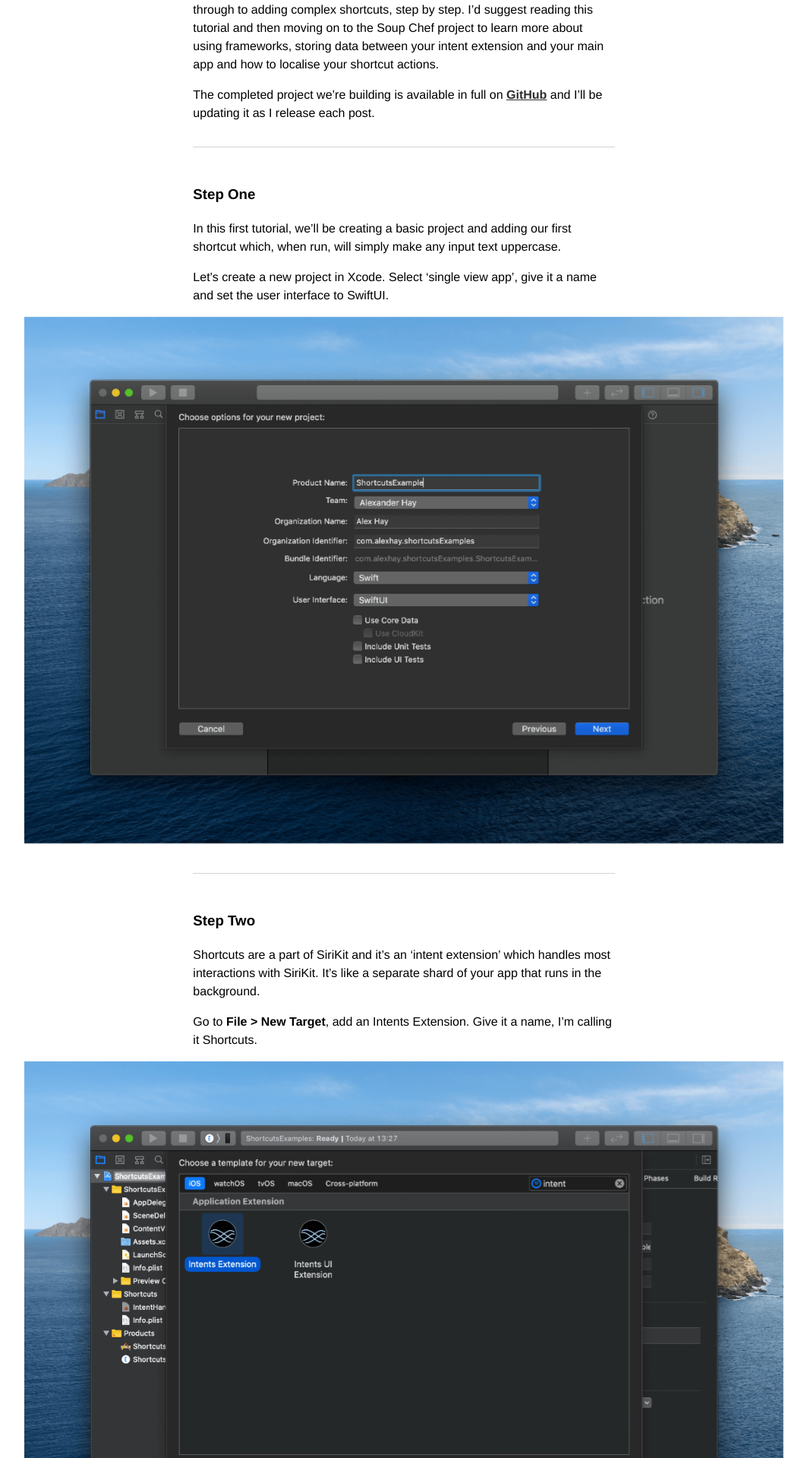
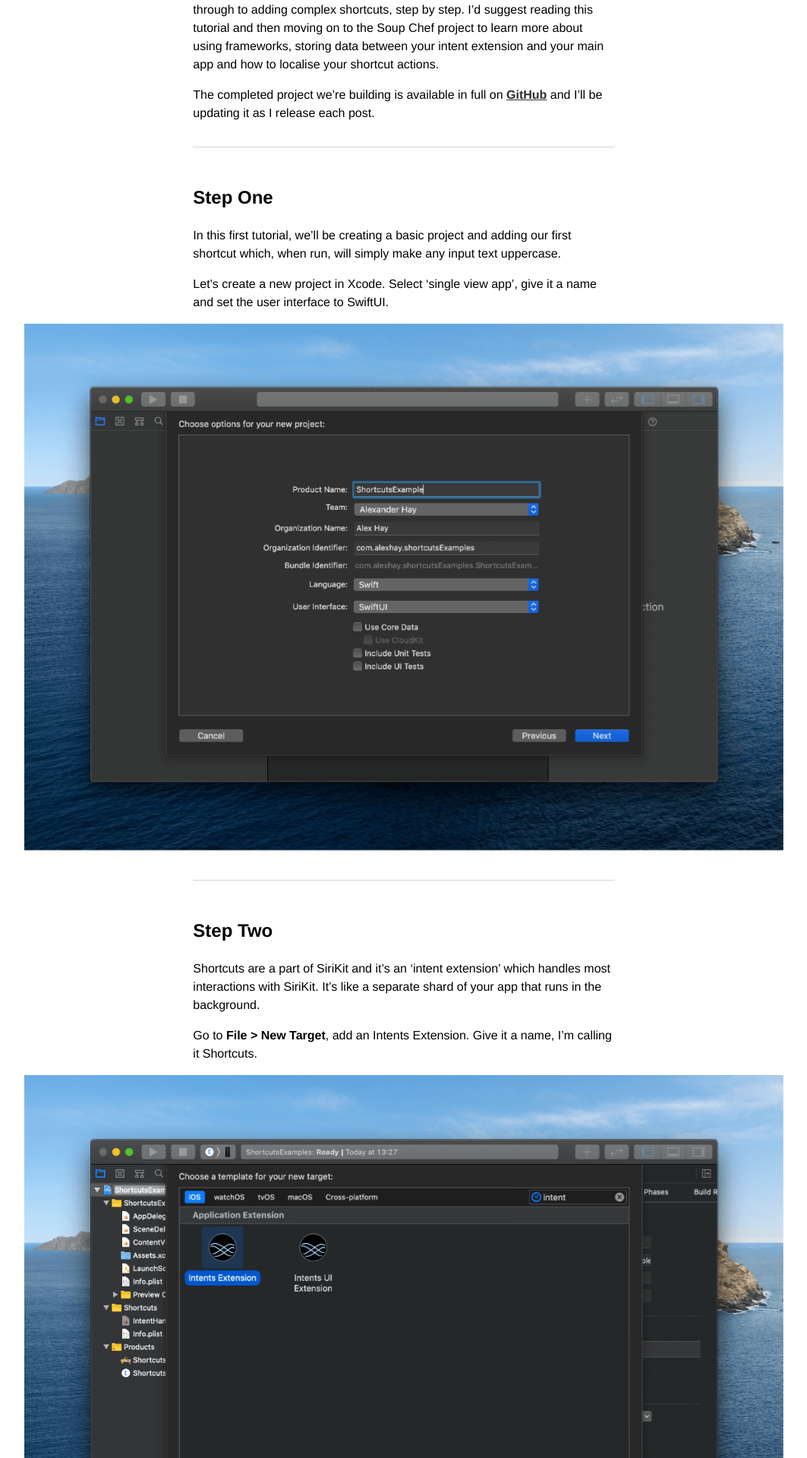
Before and after one commit to mralexhay/mralexhay.github.io, a Jekyll site: the page built from _posts/2020-04-04-adding-shortcuts-to-an-app-1.md, in a window 1280 px wide. Shown: the part 604-2523 px from the top of the page at 76% size, without its empty margins (108-1171 px from the left). Built offline with Jekyll 4.4.1, drawn with Linux system fonts in a browser that asks for light colours; some web fonts are replaced; comment, search, counter and statistics services are not loaded.

```diff
--- a/_posts/2020-04-04-adding-shortcuts-to-an-app-1.md
+++ b/_posts/2020-04-04-adding-shortcuts-to-an-app-1.md
@@ -17,7 +17,7 @@ The completed project we’re building is available in full on [GitHub](https://
 
 ---
 
-### Step One
+## Step One
 
 In this first tutorial, we’ll be creating a basic project and adding our first shortcut which, when run, will simply make any input text uppercase.
 
@@ -27,7 +27,7 @@ Let's create a new project in Xcode. Select ‘single view app’, give it a nam
 
 ---
 
-### Step Two
+## Step Two
 
 Shortcuts are a part of SiriKit and it's an ‘intent extension’ which handles most interactions with SiriKit. It's like a separate shard of your app that runs in the background.
 
@@ -37,7 +37,7 @@ Go to **File > New Target**, add an Intents Extension. Give it a name, I’m cal
 
 ---
 
-### Step Three
+## Step Three
 
 Right click on our new *‘Shortcuts’* target folder, and add a new file. Select the **SiriKit Intent Definition File*. Leave it called *‘Intents’*.
 
```
